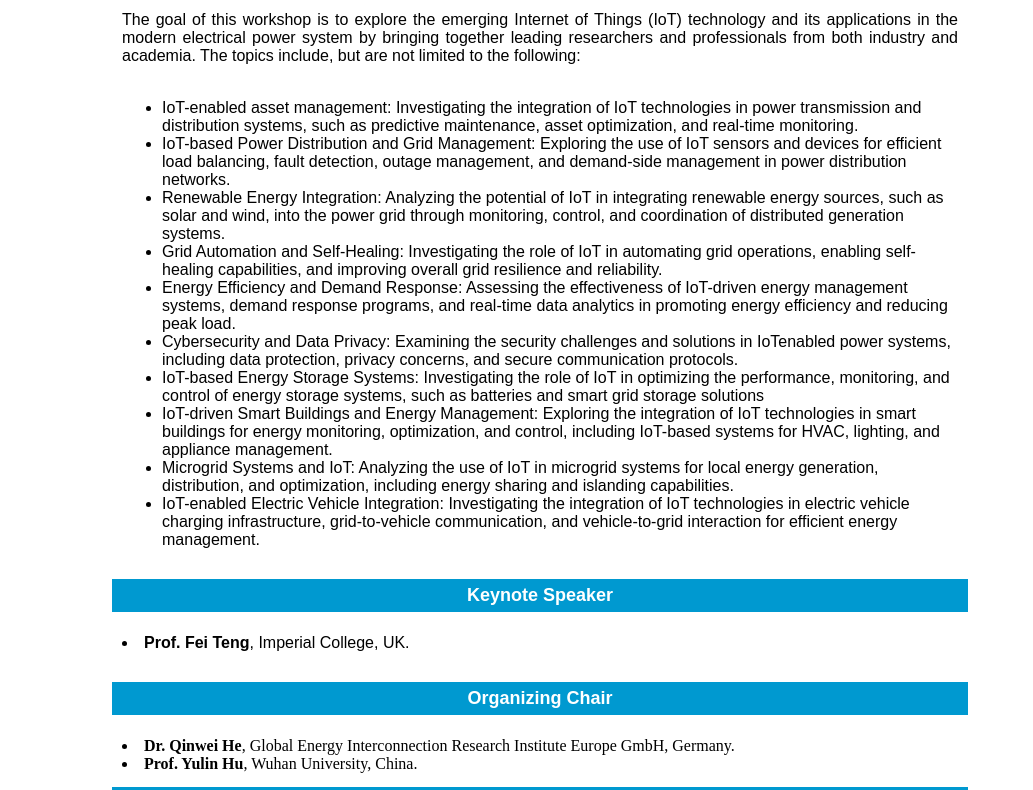
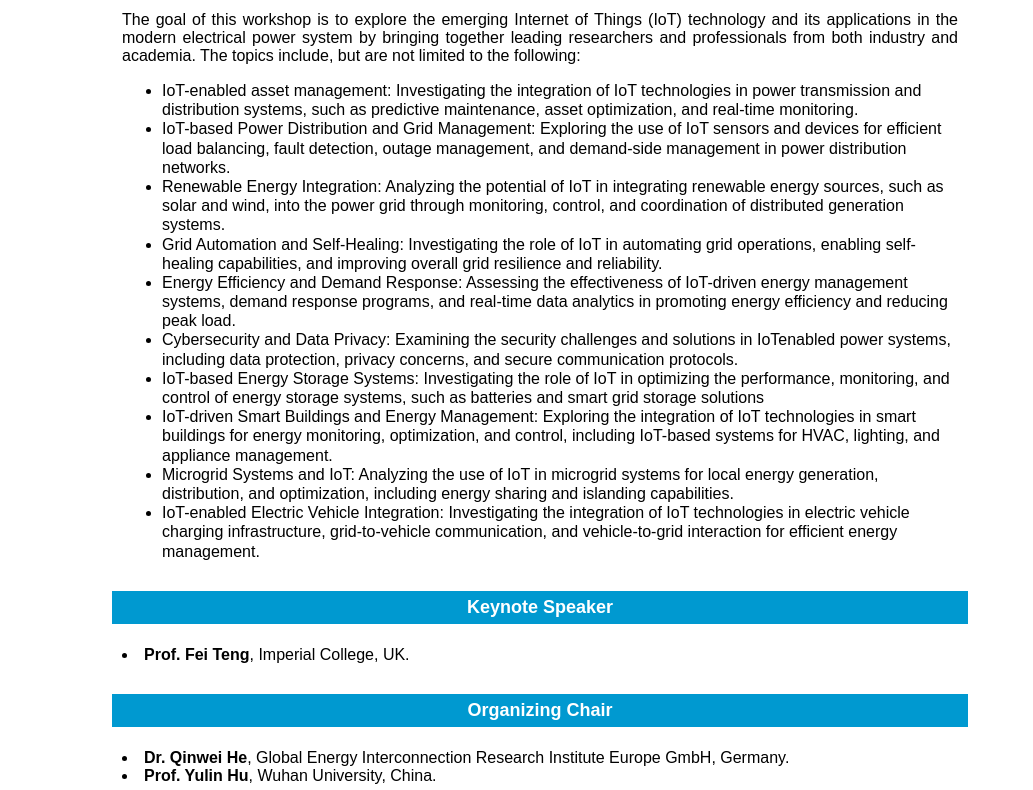
Before and after one commit to IoT-PS/IoT-PS-2023, a plain HTML site: page index.html in a window 1280 px wide. Shown: the part 660-1450 px from the top of the page, 0-1033 px from the left. Drawn offline with Linux system fonts and the light colour scheme.

Commit message:
Update index.html

```diff
--- a/index.html
+++ b/index.html
@@ -222,19 +222,18 @@
 
                                     <ul>
                                         <font color="#000000" font="" face="Arial">
-                                            <br>
-                                            <li> IoT-enabled asset management: Investigating the integration of IoT technologies in power transmission and distribution systems, such as predictive maintenance, asset optimization, and real-time monitoring. </li>
-                                            <li> IoT-based Power Distribution and Grid Management: Exploring the use of IoT sensors and devices for efficient load balancing, fault detection, outage management, and demand-side management in power distribution networks. </li>
-                                            <li> Renewable Energy Integration: Analyzing the potential of IoT in integrating renewable energy sources, such as solar and wind, into the power grid through monitoring, control, and coordination of distributed generation systems. </li>
-                                            <li> Grid Automation and Self-Healing: Investigating the role of IoT in automating grid operations, enabling self-healing capabilities, and improving overall grid resilience and reliability. </li>
-                                            <li> Energy Efficiency and Demand Response: Assessing the effectiveness of IoT-driven energy management systems, demand response programs, and real-time data analytics in promoting energy efficiency and reducing peak load. </li>
-                                            <li> Cybersecurity and Data Privacy: Examining the security challenges and solutions in IoTenabled power systems, including data protection, privacy concerns, and secure
+                                            <li style = "line-height:1.2"> IoT-enabled asset management: Investigating the integration of IoT technologies in power transmission and distribution systems, such as predictive maintenance, asset optimization, and real-time monitoring. </li>
+                                            <li style = "line-height:1.2"> IoT-based Power Distribution and Grid Management: Exploring the use of IoT sensors and devices for efficient load balancing, fault detection, outage management, and demand-side management in power distribution networks. </li>
+                                            <li style = "line-height:1.2"> Renewable Energy Integration: Analyzing the potential of IoT in integrating renewable energy sources, such as solar and wind, into the power grid through monitoring, control, and coordination of distributed generation systems. </li>
+                                            <li style = "line-height:1.2"> Grid Automation and Self-Healing: Investigating the role of IoT in automating grid operations, enabling self-healing capabilities, and improving overall grid resilience and reliability. </li>
+                                            <li style = "line-height:1.2"> Energy Efficiency and Demand Response: Assessing the effectiveness of IoT-driven energy management systems, demand response programs, and real-time data analytics in promoting energy efficiency and reducing peak load. </li>
+                                            <li style = "line-height:1.2"> Cybersecurity and Data Privacy: Examining the security challenges and solutions in IoTenabled power systems, including data protection, privacy concerns, and secure
 communication protocols.</li>
-                                            <li> IoT-based Energy Storage Systems: Investigating the role of IoT in optimizing the performance, monitoring, and control of energy storage systems, such as batteries and smart grid storage solutions</li>
-                                            <li> IoT-driven Smart Buildings and Energy Management: Exploring the integration of IoT technologies in smart buildings for energy monitoring, optimization, and control, including IoT-based systems for HVAC, lighting, and appliance management.</li>
-                                            <li> Microgrid Systems and IoT: Analyzing the use of IoT in microgrid systems for local energy generation, distribution, and optimization, including energy sharing and islanding
+                                            <li style = "line-height:1.2"> IoT-based Energy Storage Systems: Investigating the role of IoT in optimizing the performance, monitoring, and control of energy storage systems, such as batteries and smart grid storage solutions</li>
+                                            <li style = "line-height:1.2"> IoT-driven Smart Buildings and Energy Management: Exploring the integration of IoT technologies in smart buildings for energy monitoring, optimization, and control, including IoT-based systems for HVAC, lighting, and appliance management.</li>
+                                            <li style = "line-height:1.2"> Microgrid Systems and IoT: Analyzing the use of IoT in microgrid systems for local energy generation, distribution, and optimization, including energy sharing and islanding
 capabilities.</li>
-                                            <li> IoT-enabled Electric Vehicle Integration: Investigating the integration of IoT technologies in electric vehicle charging infrastructure, grid-to-vehicle communication, and vehicle-to-grid interaction for efficient energy management. </li>
+                                            <li style = "line-height:1.2"> IoT-enabled Electric Vehicle Integration: Investigating the integration of IoT technologies in electric vehicle charging infrastructure, grid-to-vehicle communication, and vehicle-to-grid interaction for efficient energy management. </li>
 
                                         </font>
                                     </ul>
@@ -290,10 +289,10 @@ capabilities.</li>
                                         <font color="#000000" face="Arial">
                                         </font>
                                     </p>
-
+                                    <font color="#000000" face="Arial">
                                     <li> <b>Dr. Qinwei He</b>, Global Energy Interconnection Research Institute Europe GmbH, Germany.</li>
                                     <li> <b>Prof. Yulin Hu</b>, Wuhan University, China.</li>
-
+                                    </font>
                                 </td>
                             </tr>
                         </tbody>
```
